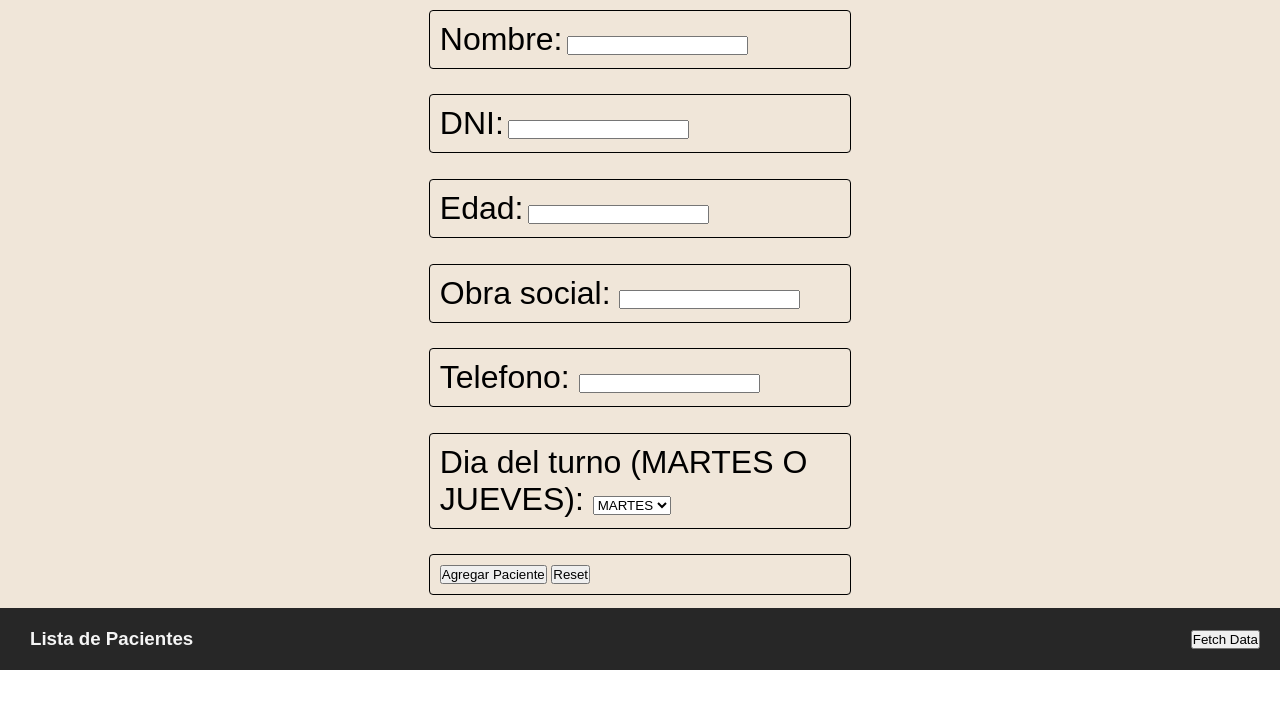
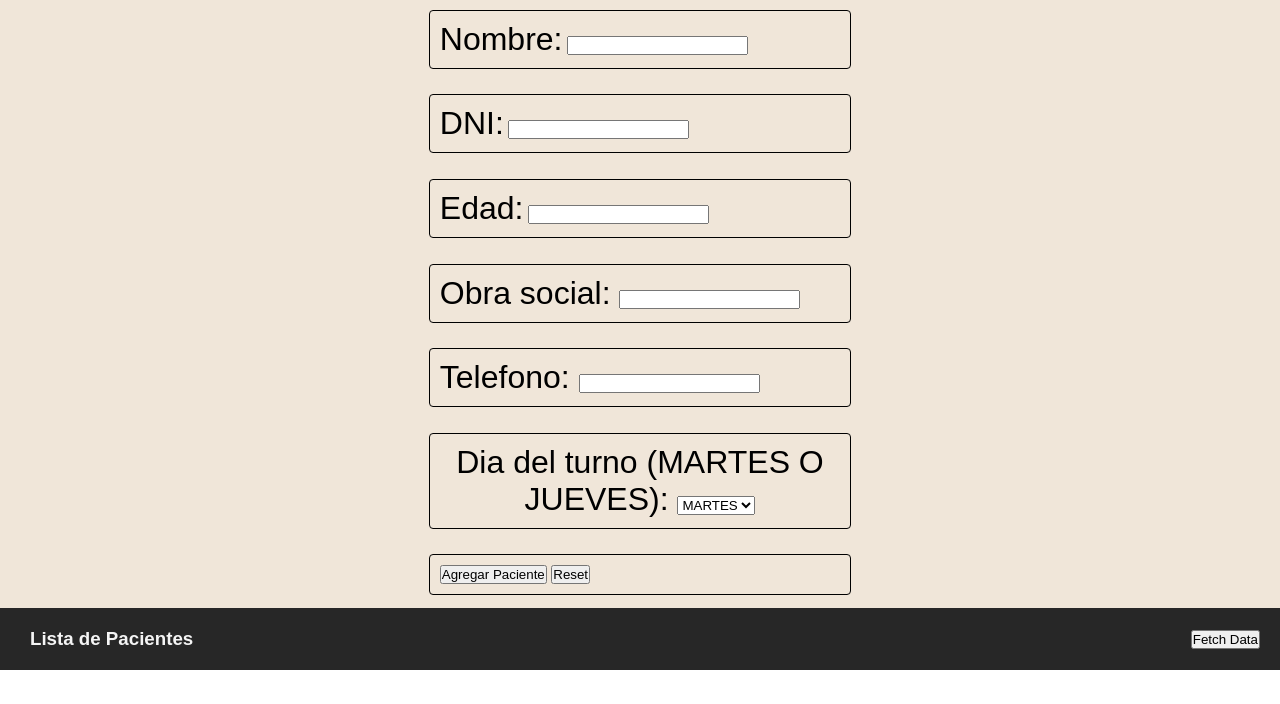
Before and after one commit to HortonSantiago/Pre-entregas-Horton, a plain HTML site: page index.html in a window 1280 px wide. Shown: the part 96-800 px from the top of the page. Drawn offline with Linux system fonts and the light colour scheme.

Commit message:
Rename and modified the class .diver

```diff
--- a/css/styles.css
+++ b/css/styles.css
@@ -20,6 +20,9 @@ form{
     display: flex;
     flex-direction: column;
 
+}
+.diver{
+    text-align: center;
 }
 form > div {
     width: 33%;
--- a/index.html
+++ b/index.html
@@ -40,7 +40,7 @@
         <label for="tel">Telefono: </label>
         <input type="text" id="tel">
       </div>
-        <div>
+        <div class="diver">
           <label for="day">Dia del turno (MARTES O JUEVES): </label>
           <select  id="day">
             <option value="MARTES">MARTES</option>
@@ -65,6 +65,6 @@
       loadDatafromLocalStorage();
   });
   </script>
-<script src="./js/preEntrega3.js"></script>
+<script src="./js/finalProyect.js"></script>
 </body>
 </html>
```
